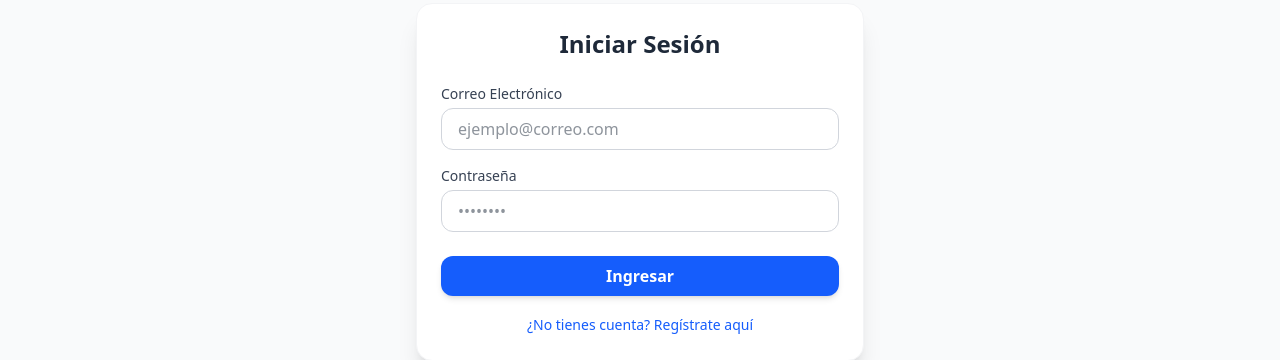
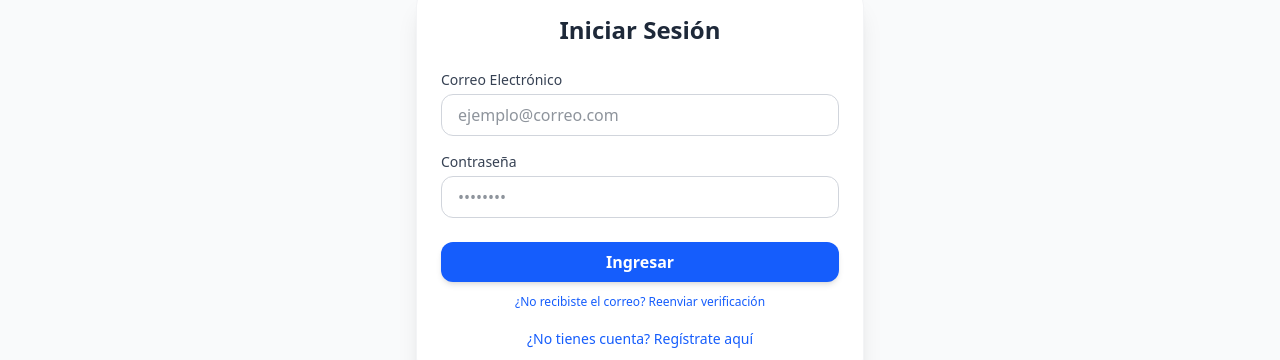
Before and after one commit to darc-7/proyecto-fit-plus-ultra, a React (Vite) app: page /auth in a window 1280 px wide. Shown: the part 280-640 px from the top of the page. Built offline with nearby package versions, Linux system fonts and the light colour scheme; no server answers.

Commit message:
Fix: Added email verification

```diff
--- a/src/components/EmailAuthForm.jsx
+++ b/src/components/EmailAuthForm.jsx
@@ -1,5 +1,5 @@
 import { useState } from "react";
-import { signInWithEmailAndPassword, createUserWithEmailAndPassword, updateProfile } from "firebase/auth";
+import { signInWithEmailAndPassword, createUserWithEmailAndPassword, updateProfile, sendEmailVerification, signOut } from "firebase/auth";
 import { doc, setDoc } from "firebase/firestore";
 import { auth, db } from "../services/firebase";
 import { toast } from "react-hot-toast";
@@ -10,6 +10,7 @@ export function EmailAuthForm() {
   const [fullName, setFullName] = useState("");
   const [isRegistering, setIsRegistering] = useState(false);
   const [loading, setLoading] = useState(false);
+  const [verificationSent, setVerificationSent] = useState(false);
 
   const handleSubmit = async (e) => {
     e.preventDefault();
@@ -28,23 +29,20 @@ export function EmailAuthForm() {
     }
 
     setLoading(true);
+    setVerificationSent(false);
 
     try {
       if (isRegistering) {
-        // Dentro de tu bloque if (isRegistering) en EmailAuthForm.jsx ...
-
         const userCredential = await createUserWithEmailAndPassword(auth, email, password);
         const user = userCredential.user;
-
         await updateProfile(user, { displayName: fullName });
 
-        // Creación del perfil en Firestore asegurando el rol de "cliente"
         await setDoc(doc(db, "users", user.uid), {
           uid: user.uid,
           displayName: fullName,
           email: email,
-          role: "cliente",          // <--- Asignación estricta y automática
-          trainerId: null,          // <--- Queda en null hasta que un admin/entrenador lo asigne
+          role: "cliente",
+          trainerId: null,
           createdAt: new Date().toISOString(),
           streak: 0,
           totalPoints: 0,
@@ -54,9 +52,20 @@ export function EmailAuthForm() {
           unlockedRewards: []
         });
 
-        toast.success("¡Cuenta creada con éxito! Bienvenido a Fit Plus Ultra.");
+        await sendEmailVerification(user);
+        await signOut(auth);
+        setVerificationSent(true);
+        toast.success("¡Cuenta creada! Revisa tu correo para verificar tu dirección de email.");
       } else {
-        await signInWithEmailAndPassword(auth, email, password);
+        const userCredential = await signInWithEmailAndPassword(auth, email, password);
+        const user = userCredential.user;
+
+        if (!user.emailVerified) {
+          await signOut(auth);
+          toast.error("Debes verificar tu email antes de iniciar sesión. Revisa tu bandeja de entrada.");
+          return;
+        }
+
         toast.success("¡Inicio de sesión exitoso!");
       }
     } catch (error) {
@@ -76,19 +85,31 @@ export function EmailAuthForm() {
     }
   };
 
+  const handleResendVerification = async () => {
+    if (!email || !password) {
+      toast.error("Ingresa tu correo y contraseña para reenviar la verificación.");
+      return;
+    }
+    setLoading(true);
+    try {
+      const userCredential = await signInWithEmailAndPassword(auth, email, password);
+      await sendEmailVerification(userCredential.user);
+      await signOut(auth);
+      toast.success("Correo de verificación reenviado. Revisa tu bandeja de entrada.");
+    } catch (error) {
+      toast.error("Error al reenviar: " + error.message);
+    } finally {
+      setLoading(false);
+    }
+  };
+
   return (
     <div className="w-full max-w-md bg-white p-6 rounded-2xl shadow-xl border border-gray-100 transition-all duration-300">
       <h2 className="text-2xl font-bold text-gray-800 text-center mb-6 transition-all">
         {isRegistering ? "Crear una Cuenta" : "Iniciar Sesión"}
       </h2>
 
-      {/* Cambiamos space-y-4 por flex-col para tener control total de los márgenes */}
       <form onSubmit={handleSubmit} className="flex flex-col">
-
-        {/* Contenedor Animado:
-          Si está registrando, se expande a max-h-[100px], se hace visible (opacity-100) y añade margen.
-          Si no, colapsa a 0, se vuelve invisible y quita el margen.
-        */}
         <div
           className={`transition-all duration-500 ease-in-out overflow-hidden ${
             isRegistering ? "max-h-[100px] opacity-100 mb-4" : "max-h-0 opacity-0 mb-0"
@@ -107,7 +128,6 @@ export function EmailAuthForm() {
           />
         </div>
 
-        {/* Campo de Correo */}
         <div className="mb-4">
           <label className="block text-sm font-medium text-gray-700 mb-1">
             Correo Electrónico
@@ -122,7 +142,6 @@ export function EmailAuthForm() {
           />
         </div>
 
-        {/* Campo de Contraseña */}
         <div className="mb-6">
           <label className="block text-sm font-medium text-gray-700 mb-1">
             Contraseña
@@ -144,14 +163,33 @@ export function EmailAuthForm() {
         >
           {loading ? "Procesando..." : isRegistering ? "Registrarse" : "Ingresar"}
         </button>
+
+        {!isRegistering && (
+          <button
+            type="button"
+            onClick={handleResendVerification}
+            disabled={loading}
+            className="text-xs text-blue-600 hover:underline mt-3 text-center w-full disabled:opacity-50"
+          >
+            ¿No recibiste el correo? Reenviar verificación
+          </button>
+        )}
       </form>
+
+      {verificationSent && (
+        <div className="mt-4 p-3 bg-blue-50 border border-blue-200 rounded-lg text-sm text-blue-800 text-center">
+          Te enviamos un correo de verificación a <strong>{email}</strong>.
+          Haz clic en el enlace y luego inicia sesión.
+        </div>
+      )}
 
       <div className="mt-4 text-center">
         <button
           type="button"
           onClick={() => {
             setIsRegistering(!isRegistering);
-            if (isRegistering) setFullName(""); // Limpia el nombre si se arrepiente y vuelve a Iniciar Sesión
+            if (isRegistering) setFullName("");
+            setVerificationSent(false);
           }}
           className="text-sm text-blue-600 hover:underline transition-all"
           disabled={loading}
```
